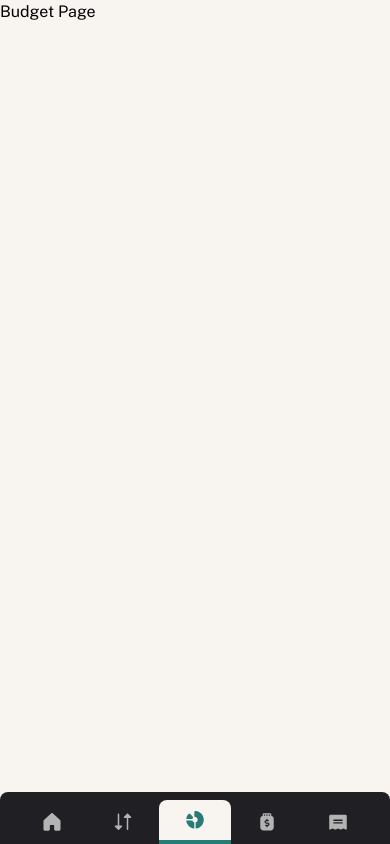
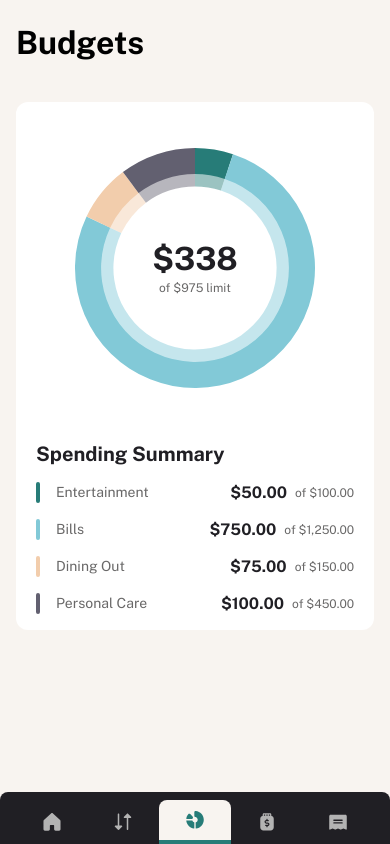
Before and after one commit to jownsu/personal-finance-app, a Next.js app: page /budgets in a window 390 px wide. Built offline with nearby package versions, Linux system fonts and the light colour scheme.

Commit message:
Spending summary mobile

```diff
--- a/app/(pages)/budgets/page.tsx
+++ b/app/(pages)/budgets/page.tsx
@@ -1,9 +1,80 @@
-import React from "react";
+import Doughnut from "@/app/_components/Doughnut";
+import {
+    budgets_overview,
+    budgets_overview_overall
+} from "@/app/_constants/data";
 
 const BudgetPage = () => {
     return (
-        <div>
-            <h1>Budget Page</h1>
+        <div className="container flex flex-col gap-[4rem] pb-[7.6rem] pt-[2.4rem] md:pb-[5.4rem] md:pt-[3.2rem] lg:pb-[3.2rem]">
+            <div>
+                <h1 className="text-preset_1">Budgets</h1>
+            </div>
+
+            <div className="flex flex-col">
+                <div className="flex flex-col gap-[5.4rem] rounded-[1.2rem] bg-white px-[2rem] py-[1.6rem] pt-[4.6rem]">
+                    <div className="relative mx-auto size-[24rem]">
+                        <Doughnut data={budgets_overview} />
+                        <div className="absolute left-[50%] top-[50%] flex translate-x-[-50%] translate-y-[-50%] flex-col items-center">
+                            <span className="text-preset_1 text-grey-900">
+                                ${budgets_overview_overall.total}
+                            </span>
+                            <span className="text-preset_5 text-grey-500">
+                                of ${budgets_overview_overall.limit} limit
+                            </span>
+                        </div>
+                    </div>
+                    <div className="flex flex-col gap-[1.6rem]">
+                        <h2 className="text-preset_2 text-grey-900">
+                            Spending Summary
+                        </h2>
+                        <div className="flex flex-col gap-[1.6rem]">
+                            {budgets_overview.map((budget) => (
+                                <div
+                                    key={budget.id}
+                                    className="flex h-[2.1rem] justify-between gap-[1.6rem]"
+                                >
+                                    <div className="flex gap-[1.6rem]">
+                                        <span
+                                            className={
+                                                "block h-full w-[.4rem] flex-shrink-0 rounded-[.8rem]"
+                                            }
+                                            style={{
+                                                backgroundColor: budget.bg
+                                            }}
+                                        ></span>
+                                        <span className="text-preset_4 text-grey-500">
+                                            {budget.name}
+                                        </span>
+                                    </div>
+                                    <div className="flex items-center gap-[.8rem]">
+                                        <span className="text-preset_3 text-grey-900">
+                                            {budget.value.toLocaleString(
+                                                "en-US",
+                                                {
+                                                    style: "currency",
+                                                    currency: "USD"
+                                                }
+                                            )}
+                                        </span>
+                                        <span className="text-preset_5 text-grey-500">
+                                            of{" "}
+                                            {budget.max_value.toLocaleString(
+                                                "en-US",
+                                                {
+                                                    style: "currency",
+                                                    currency: "USD"
+                                                }
+                                            )}
+                                        </span>
+                                    </div>
+                                </div>
+                            ))}
+                        </div>
+                    </div>
+                </div>
+                <div></div>
+            </div>
         </div>
     );
 };
--- a/app/_constants/data.ts
+++ b/app/_constants/data.ts
@@ -505,24 +505,28 @@ export const budgets_overview = [
         id: 1,
         name: "Entertainment",
         value: 50,
+        max_value: 100,
         bg: "#277C78"
     },
     {
         id: 2,
         name: "Bills",
         value: 750,
+        max_value: 1250,
         bg: "#82C9D7"
     },
     {
         id: 3,
         name: "Dining Out",
         value: 75,
+        max_value: 150,
         bg: "#F2CDAC"
     },
     {
         id: 4,
         name: "Personal Care",
         value: 100,
+        max_value: 450,
         bg: "#626070"
     }
 ];
```
